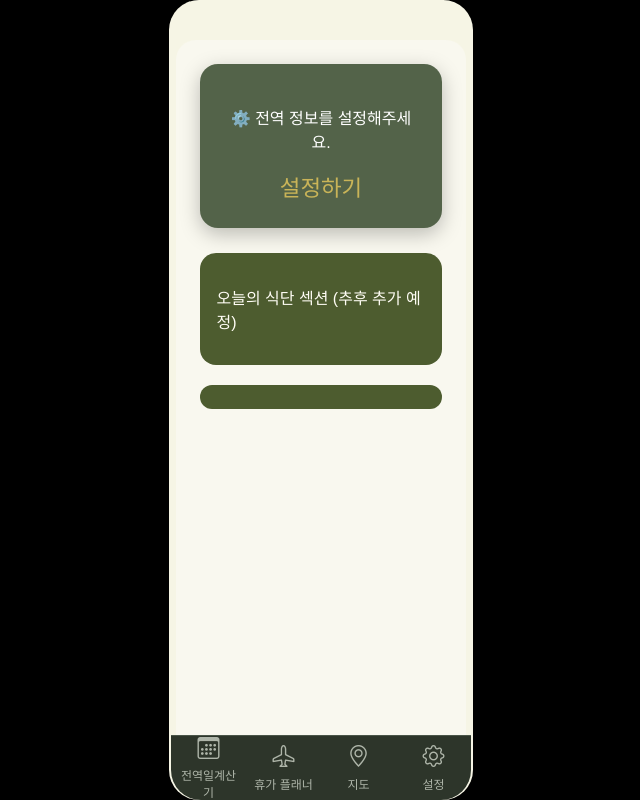
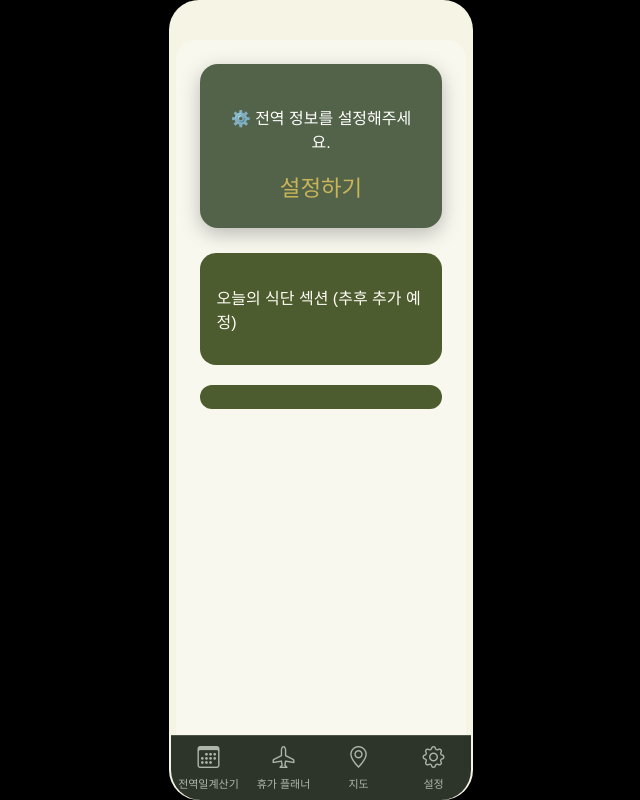
Before and after one commit to Jinhyukpark56/MiliMaps, a React (Vite) app: page /main in a window 1280 px wide. Shown: the whole page, without its empty margins (319-959 px from the left). Built offline with nearby package versions, Linux system fonts and the light colour scheme.

Commit message:
탭바 폰트 크기 미조정

```diff
--- a/src/styles/TabBar.css
+++ b/src/styles/TabBar.css
@@ -37,5 +37,5 @@
 }
 
 .label {
-    font-size: 12px;
+    font-size: 11px;
 }
```
